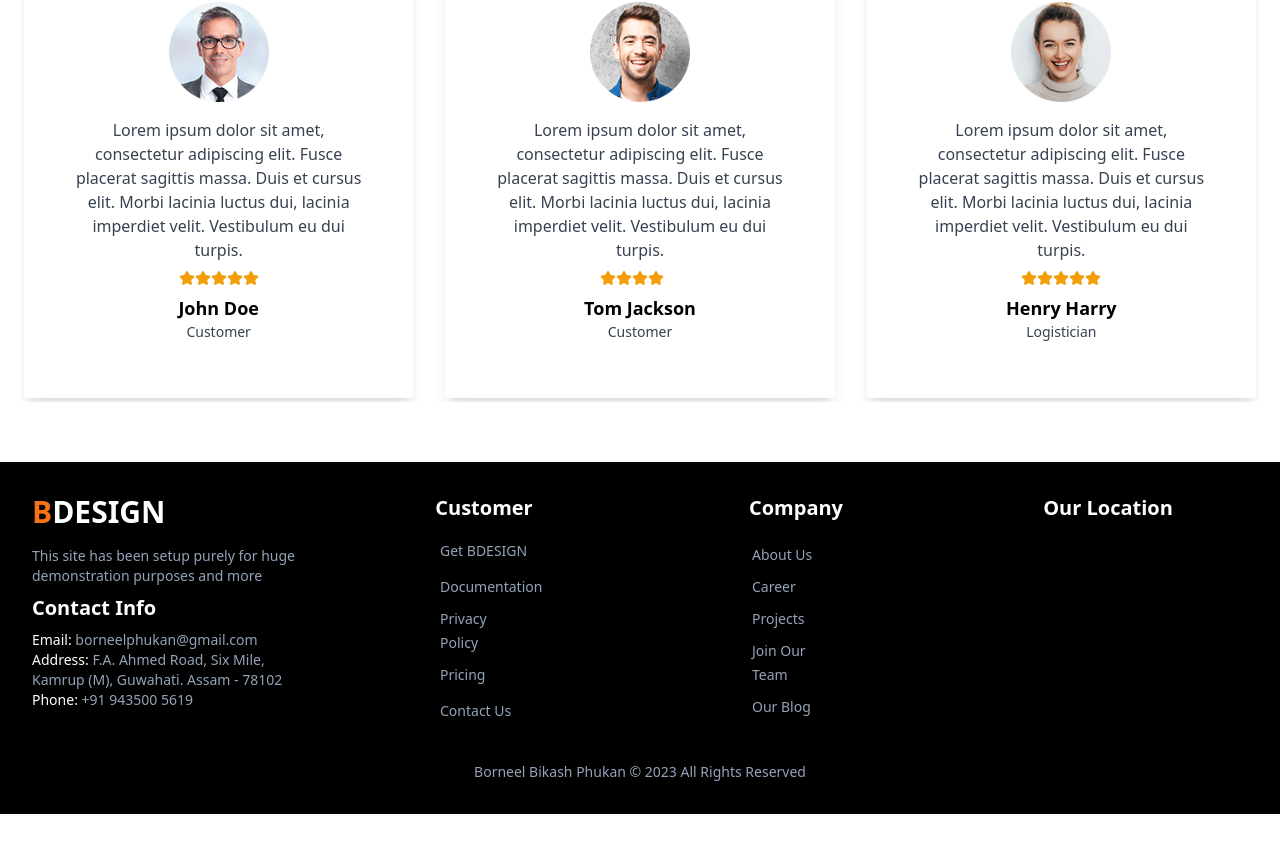
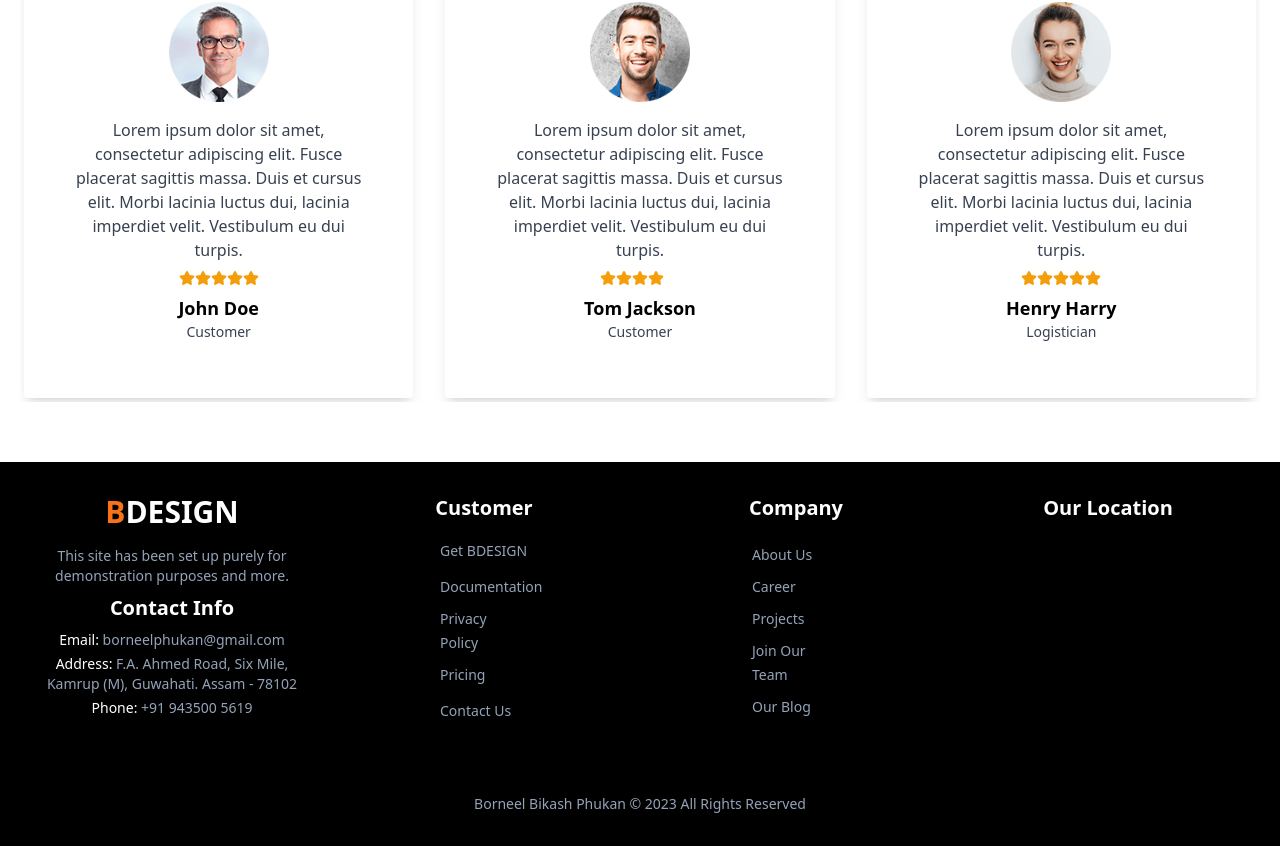
Before and after one commit to Bobchri/corporate-theme, a Next.js app: page / in a window 1280 px wide. Shown: the part 3980-4826 px from the top of the page. Before the commit the page ends 4794 px from the top, so only its background shows below. Built offline with nearby package versions, Linux system fonts and the light colour scheme.

Commit message:
bug fixes

```diff
--- a/src/components/Footer.js
+++ b/src/components/Footer.js
@@ -1,47 +1,43 @@
-// components/Footer.js
 import React from "react";
 import contactData from "@/data/contact-data.json";
 import Link from "next/link";
 
 const Footer = () => {
   return (
-    <footer className="relative  bg-black  text-white text-center py-8 flex flex-col items-center justify-center bottom-0 inset-x-0">
-      <div className="h-3/4 w-full max-w-screen-xl grid grid-cols-1 md:grid-cols-2 lg:grid-cols-4 gap-8 px-4 md:px-8 flex-grow">
+    <footer className="bg-black text-white text-center py-8 relative">
+      <div className="container mx-auto flex flex-col items-center justify-center">
+        <div className="w-full max-w-screen-xl grid grid-cols-1 md:grid-cols-2 lg:grid-cols-4 gap-8 px-4 md:px-8 flex-grow">
           {/* Column 1 */}
-        <div className="mb-8 md:mb-0 ">
-          <h2 className="text-left text-3xl  font-semibold mb-4">
-            <span className="text-orange-500 ">B</span>DESIGN
+          <div className="mb-8">
+            <h2 className="text-3xl font-semibold mb-4">
+              <span className="text-orange-500">B</span>DESIGN
             </h2>
             {/* Your content for column 1 */}
-          <p className="text-sm text-left text-slate-400">
-            This site has been setup purely for huge demonstration purposes and
-            more
+            <p className="text-sm text-slate-400">
+              This site has been set up purely for demonstration purposes and
+              more.
             </p>
-          <h1 className="text-left text-xl font-semibold py-2">Contact Info</h1>
-          <p className="text-left text-sm">
-            Email:{" "}
-            <span className="text-sm text-slate-400">{contactData.email} </span>
+            <h1 className="text-xl font-semibold py-2">Contact Info</h1>
+            <p className="text-sm">
+              Email: <span className="text-slate-400">{contactData.email}</span>
             </p>
-          <p className="text-sm text-left">
+            <p className="text-sm my-1">
               Address:{" "}
-            <span className="text-sm text-slate-400">
-              {contactData.address}{" "}
-            </span>
+              <span className="text-slate-400">{contactData.address}</span>
             </p>
-          <p className="text-sm text-left">
-            Phone:{" "}
-            <span className="text-sm text-slate-400">{contactData.fax} </span>
+            <p className="text-sm my-1">
+              Phone: <span className="text-slate-400">{contactData.fax}</span>
             </p>
           </div>
 
           {/* Column 2 */}
-        <div className="mb-8 md:mb-0">
+          <div className="mb-8">
             <h2 className="text-xl font-semibold mb-2">Customer</h2>
             {/* Your content for column 2 */}
             <ul className="text-left px-24">
               <li className="py-2">
                 <Link
-                className="text-sm text-slate-400 hover:text-orange-500 "
+                  className="text-sm text-slate-400 hover:text-orange-500"
                   href="#"
                 >
                   Get BDESIGN
@@ -55,7 +51,6 @@ const Footer = () => {
                   Documentation
                 </Link>
               </li>
-
               <li className="py-1">
                 <Link
                   className="text-sm text-slate-400 hover:text-orange-500"
@@ -86,7 +81,7 @@ const Footer = () => {
           </div>
 
           {/* Column 3 */}
-        <div className="mb-8 md:mb-0">
+          <div className="mb-8">
             <h2 className="text-xl font-semibold mb-4">Company</h2>
             {/* Your content for column 3 */}
             <ul className="text-left px-24">
@@ -139,6 +134,7 @@ const Footer = () => {
             {/* Your content for column 4 */}
           </div>
         </div>
+      </div>
 
       {/* All Rights Reserved tagline */}
       <p className="mt-8 text-sm text-slate-400">
--- a/src/components/ThemeSwitch.js
+++ b/src/components/ThemeSwitch.js
@@ -33,8 +33,8 @@ const ThemeSwitch = () => {
         checked={theme === "dark"}
         checkedIcon={
           <div
-            className={`flex items-center justify-center w-16 h-6 bg-black text-white rounded-full ${
-              theme === "light" ? "text-black" : "text-white"
+            className={`flex items-center justify-center w-10 h-6 bg-black text-white rounded-full ${
+              theme === "light" ? "&#127769;" : "text-white"
             }`}
           >
             <div className="px-2">Dark</div>
@@ -42,7 +42,7 @@ const ThemeSwitch = () => {
         }
         uncheckedIcon={
           <div
-            className={`flex items-center justify-center w-16 h-6 bg-slate-100 text-black rounded-full ${
+            className={`flex items-center justify-center w-12 h-6 bg-slate-100 text-black rounded-full ${
               theme === "dark" ? "text-white" : "text-black"
             }`}
           >
```
Lines whose indentation alone changed are shown as unchanged.
